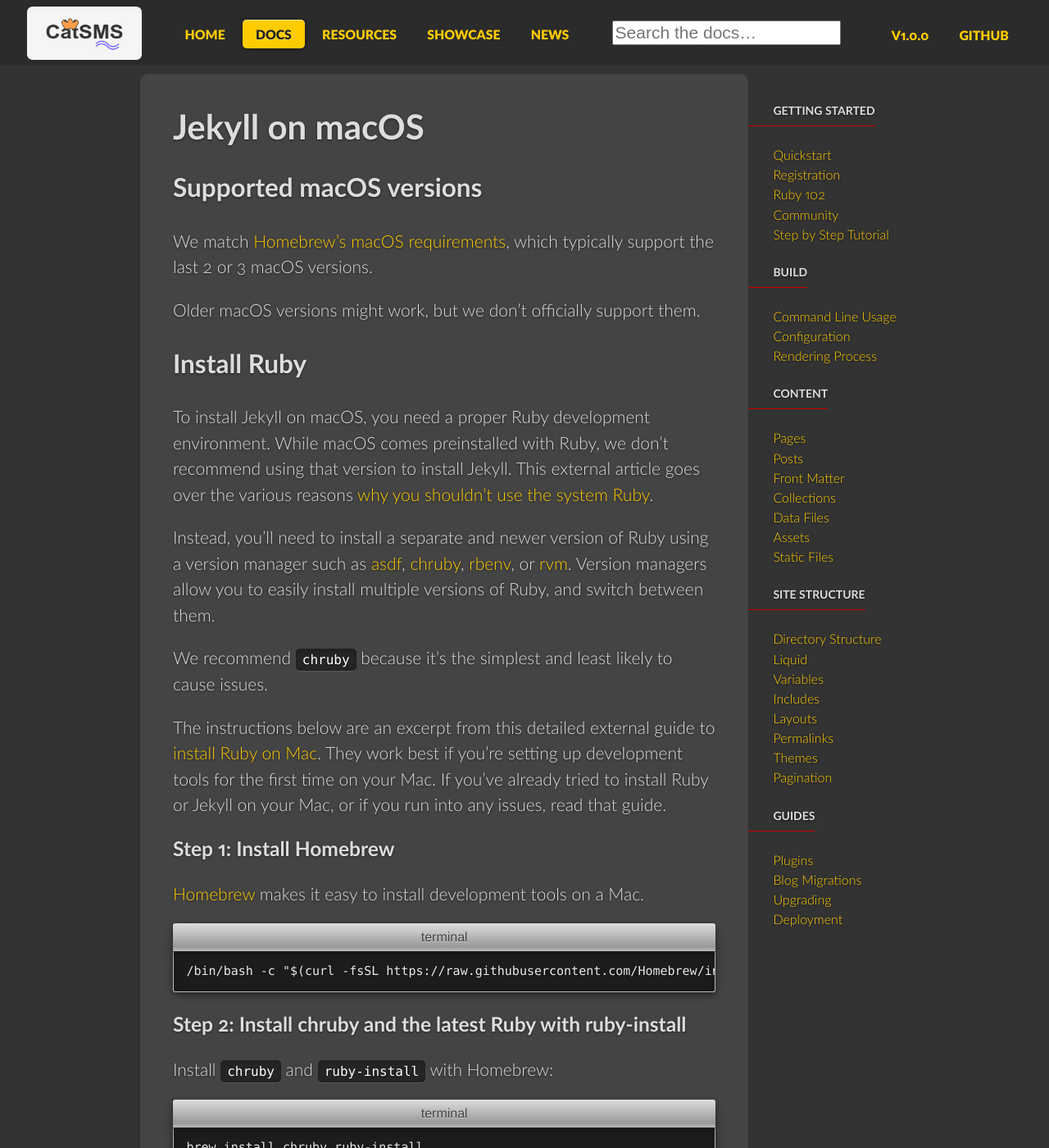
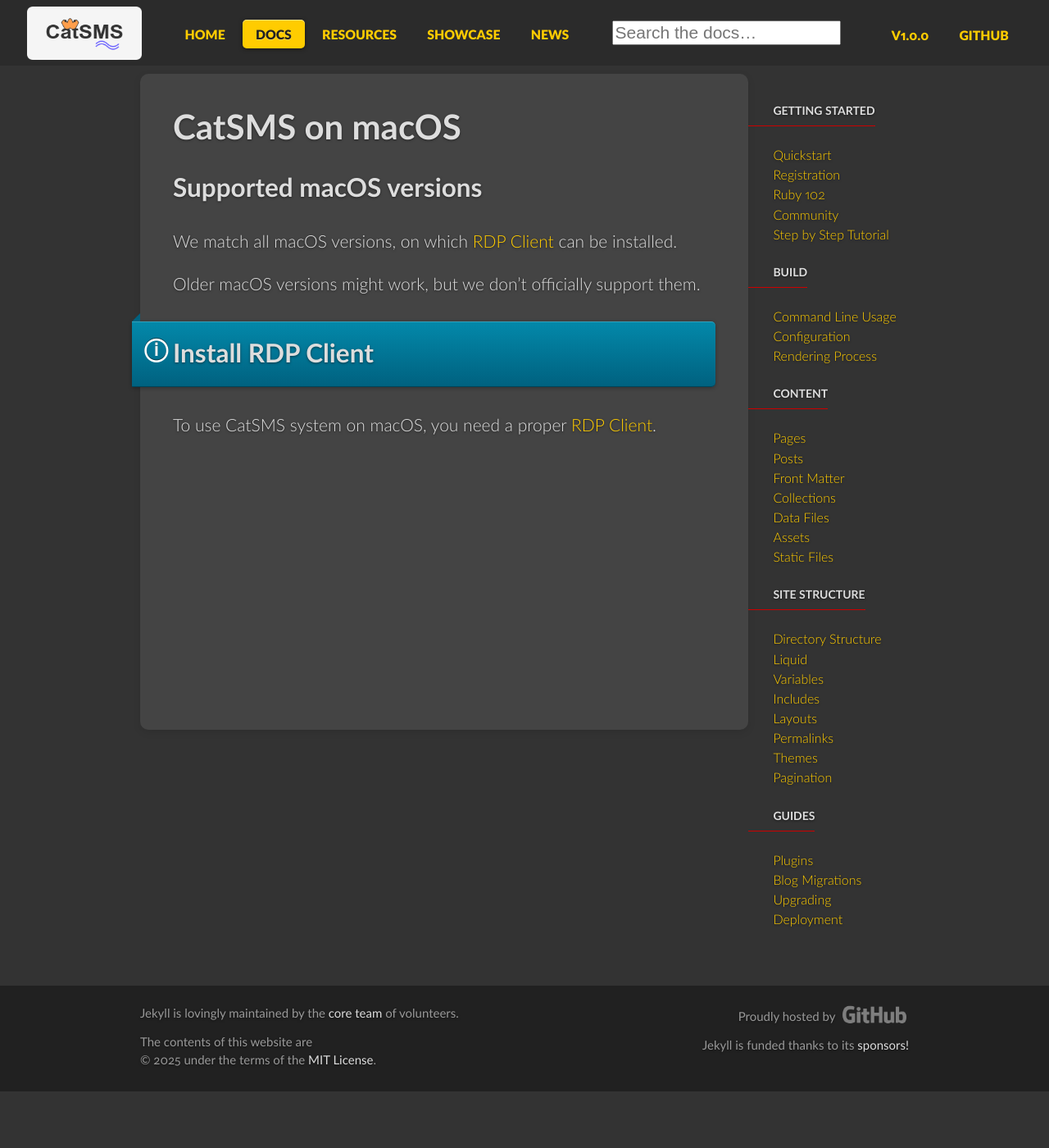
Before and after one commit to Piotr1959/CatSMS.github.io, a Jekyll site: the page built from _docs/registration/macos.md, in a window 1280 px wide and 1400 px high. Shown: the whole window at 82% size. Built offline with Jekyll 4.4.1, drawn with Linux system fonts in a browser that asks for light colours; comment, search, counter and statistics services are not loaded; some of the changed text lies outside the part shown.

Commit message:
Text update

````diff
--- a/_docs/registration/macos.md
+++ b/_docs/registration/macos.md
@@ -1,92 +1,14 @@
 ---
-title: Jekyll on macOS
+title: CatSMS on macOS
 permalink: /docs/registration/macos/
 ---
 
 ## Supported macOS versions
 
-We match [Homebrew's macOS requirements](https://docs.brew.sh/Installation#macos-requirements), which typically support the last 2 or 3 macOS versions.
+We match all macOS versions, on which [RDP Client](https://apps.apple.com/pl/app/windows-app/id1295203466?l=pl&mt=12) can be installed.
 
 Older macOS versions might work, but we don't officially support them.
 
-## Install Ruby
-
-To install Jekyll on macOS, you need a proper Ruby development environment.
-While macOS comes preinstalled with Ruby, we don't recommend using that version
-to install Jekyll. This external article goes over the various reasons
-[why you shouldn't use the system Ruby](https://www.moncefbelyamani.com/why-you-shouldn-t-use-the-system-ruby-to-install-gems-on-a-mac/).
-
-Instead, you'll need to install a separate and newer version of Ruby using a
-version manager such as [asdf], [chruby], [rbenv], or [rvm]. Version managers
-allow you to easily install multiple versions of Ruby, and switch between them.
-
-We recommend `chruby` because it's the simplest and least likely to cause issues.
-
-The instructions below are an excerpt from this detailed external guide to
-[install Ruby on Mac]. They work best if you're setting up development tools
-for the first time on your Mac. If you've already tried to install Ruby or
-Jekyll on your Mac, or if you run into any issues, read that guide.
-
-[asdf]: https://asdf-vm.com/
-[chruby]: https://github.com/postmodern/chruby
-[rbenv]: https://github.com/rbenv/rbenv
-[rvm]: https://rvm.io/
-[install Ruby on Mac]: https://www.moncefbelyamani.com/how-to-install-xcode-homebrew-git-rvm-ruby-on-mac/
-
-### Step 1: Install Homebrew
-
-[Homebrew](https://brew.sh/) makes it easy to install development tools on a Mac.
-
-```sh
-/bin/bash -c "$(curl -fsSL https://raw.githubusercontent.com/Homebrew/install/HEAD/install.sh)"
-```
-
-### Step 2: Install chruby and the latest Ruby with ruby-install
-
-Install `chruby` and `ruby-install` with Homebrew:
-
-```sh
-brew install chruby ruby-install
-```
-
-Install the latest stable version of Ruby (supported by Jekyll):
-
-```sh
-ruby-install ruby {{ site.data.ruby.current_version }}
-```
-
-This will take a few minutes, and once it's done, configure your shell to
-automatically use `chruby`:
-
-```sh
-echo "source $(brew --prefix)/opt/chruby/share/chruby/chruby.sh" >> ~/.zshrc
-echo "source $(brew --prefix)/opt/chruby/share/chruby/auto.sh" >> ~/.zshrc
-echo "chruby ruby-{{ site.data.ruby.current_version }}" >> ~/.zshrc # run 'chruby' to see actual version
-```
-
-If you're using Bash, replace `.zshrc` with `.bash_profile`. If you're not sure,
-read this external guide to
-[find out which shell you're using](https://www.moncefbelyamani.com/which-shell-am-i-using-how-can-i-switch/).
-
-Quit and relaunch Terminal, then check that everything is working:
-
-```sh
-ruby -v
-```
-
-It should show {{ site.data.ruby.current_version_output }} or a newer version.
-
-Next, read that same external guide for important notes about
-[setting and switching between Ruby versions with chruby](https://www.moncefbelyamani.com/how-to-install-xcode-homebrew-git-rvm-ruby-on-mac/#how-to-install-different-versions-of-ruby-and-switch-between-them).
-
-## Install Jekyll
-
-After installing Ruby with chruby, install the latest Jekyll gem:
-
-```sh
-gem install jekyll
-```
-
-## Troubleshooting
-
-See [Troubleshooting]({{ '/docs/troubleshooting/' | relative_url }}) or [ask for help on our forum](https://talk.jekyllrb.com).
+## Install RDP Client
+{: .note .info}
+To use CatSMS system on macOS, you need a proper [RDP Client](https://apps.apple.com/pl/app/windows-app/id1295203466?l=pl&mt=12).
````
Also changed, not shown: _docs/index.md (+2 -2 lines).
